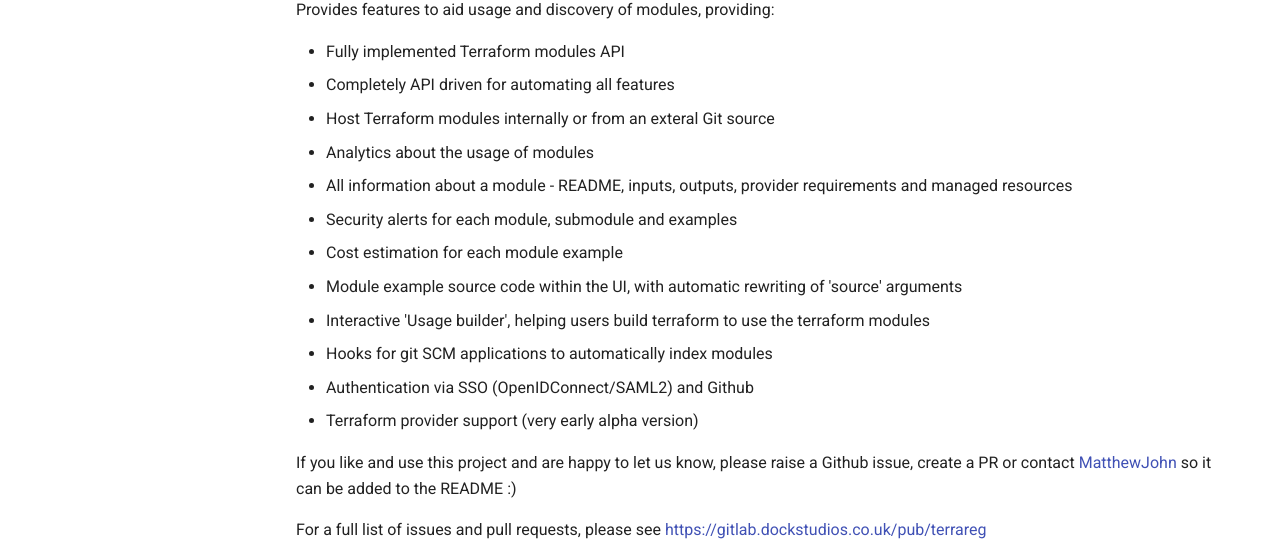
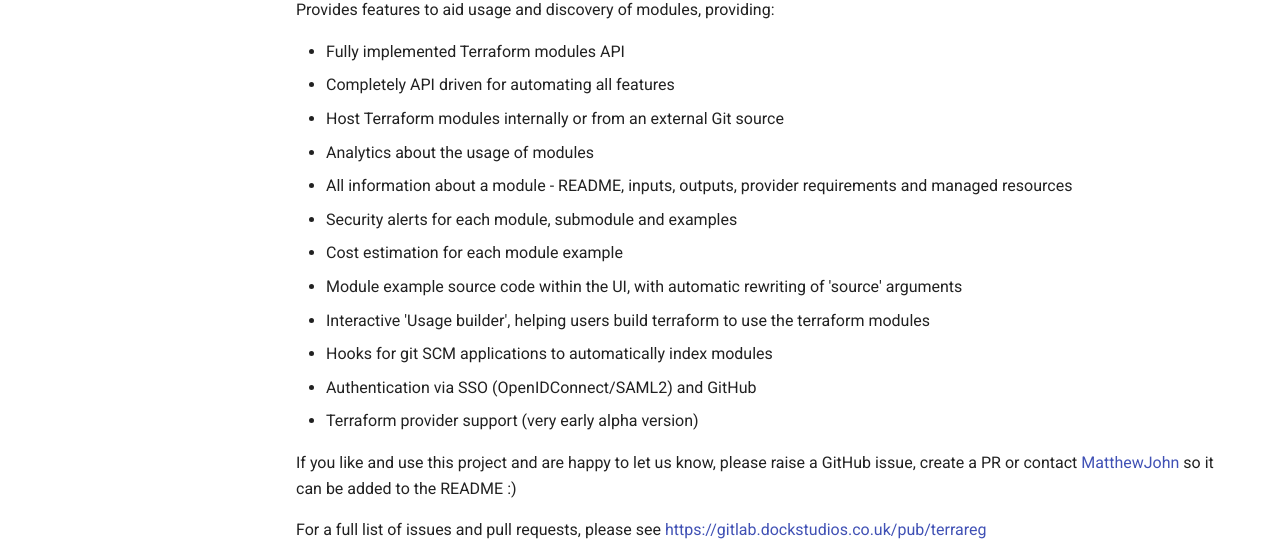
Before and after one commit to MatthewJohn/terrareg, an MkDocs documentation site: the page built from docs/index.md, in a window 1280 px wide and 975 px high. Shown: the part 272-832 px from the top of the window. Built offline with MkDocs 1.6.1 and Material for MkDocs 9.7.7, drawn with Linux system fonts in a browser that asks for light colours; comment, search, counter and statistics services are not loaded; the version menu is left out.

Commit message:
docs: fix typo
s/exteral/external/

```diff
--- a/docs/index.md
+++ b/docs/index.md
@@ -6,7 +6,7 @@
 
  * Fully implemented Terraform modules API
  * Completely API driven for automating all features
- * Host Terraform modules internally or from an exteral Git source
+ * Host Terraform modules internally or from an external Git source
  * Analytics about the usage of modules
  * All information about a module - README, inputs, outputs, provider requirements and managed resources
  * Security alerts for each module, submodule and examples
@@ -14,9 +14,9 @@
  * Module example source code within the UI, with automatic rewriting of 'source' arguments
  * Interactive 'Usage builder', helping users build terraform to use the terraform modules
  * Hooks for git SCM applications to automatically index modules
- * Authentication via SSO (OpenIDConnect/SAML2) and Github
+ * Authentication via SSO (OpenIDConnect/SAML2) and GitHub
  * Terraform provider support (very early alpha version)
 
-If you like and use this project and are happy to let us know, please raise a Github issue, create a PR or contact [MatthewJohn](https://github.com/matthewjohn) so it can be added to the README :)
+If you like and use this project and are happy to let us know, please raise a GitHub issue, create a PR or contact [MatthewJohn](https://github.com/matthewjohn) so it can be added to the README :)
 
 For a full list of issues and pull requests, please see [https://gitlab.dockstudios.co.uk/pub/terrareg](https://gitlab.dockstudios.co.uk/pub/terrareg)
```
